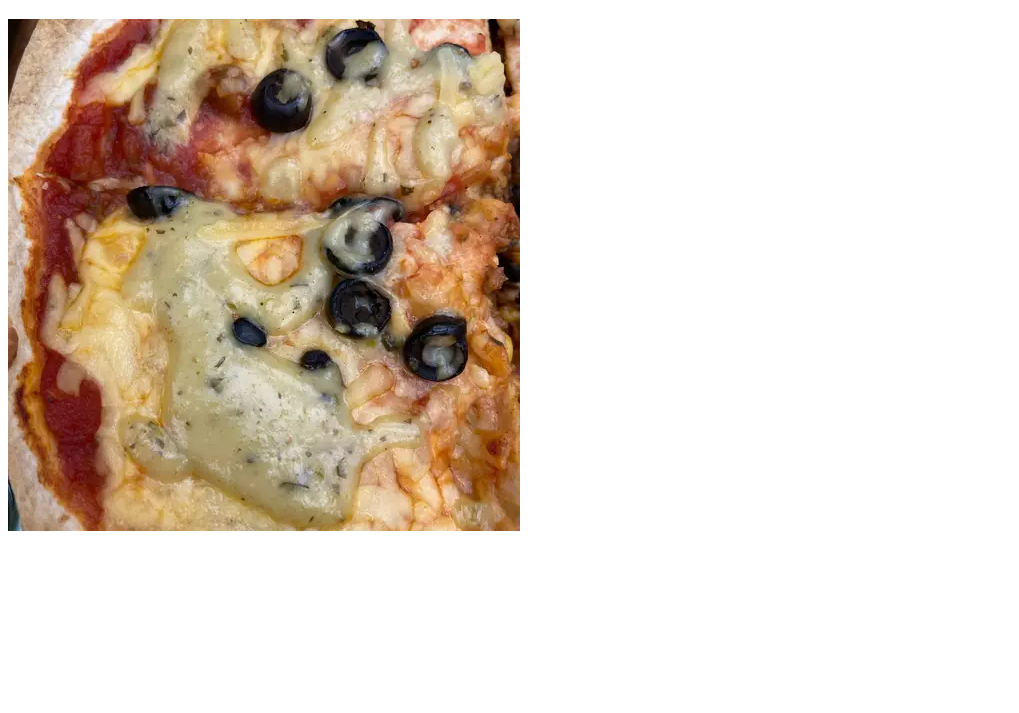
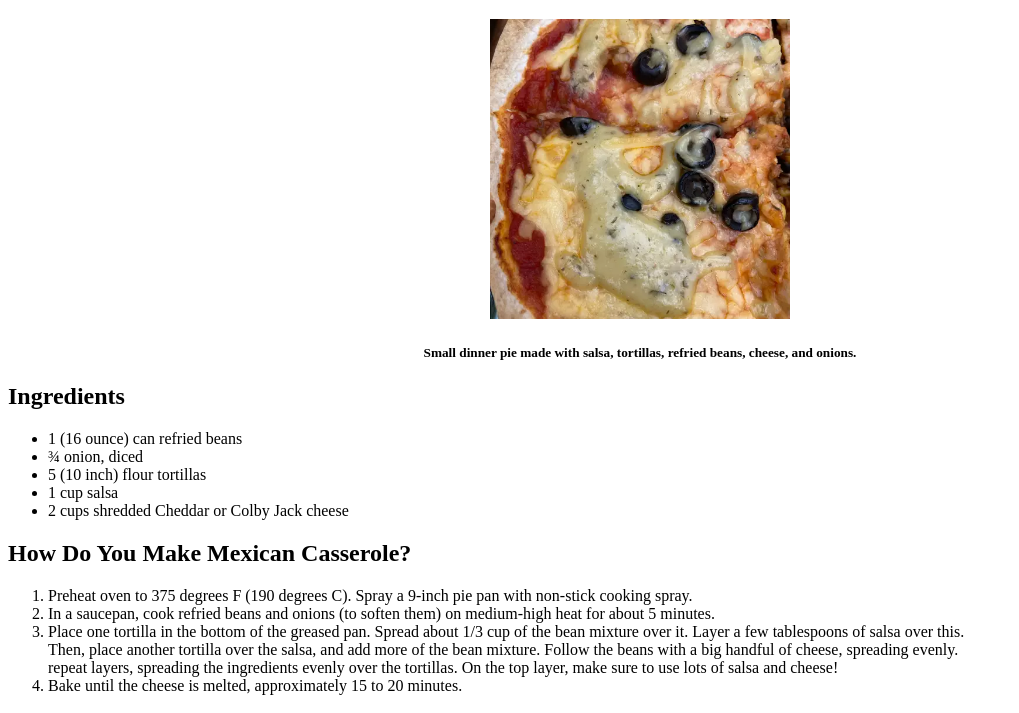
Before and after one commit to ErickMartins153/odin-recipes, a plain HTML site: page recipes/5-ingredient-mexican-casserole.html in a window 1280 px wide. Shown: the part 87-800 px from the top of the page, without its empty margins (0-1019 px from the left). Drawn offline with Linux system fonts and the light colour scheme.

Commit message:
Add content to Guacamole and Mexican casserole pages

```diff
--- a/recipes/5-ingredient-mexican-casserole.html
+++ b/recipes/5-ingredient-mexican-casserole.html
@@ -9,6 +9,44 @@
 <body>
     <center><a href="../index.html">Return to homepage</a></center>
     <h1>5-Ingredient Mexican Casserole</h1>
-    <img src="./recipes-images/5-ingredient-mexican-casserole.webp" alt="">
+    <center>
+        <img src="./recipes-images/5-ingredient-mexican-casserole.webp" alt="Mexican Casserole" height="300px">
+        <h5>Small dinner pie made with salsa, tortillas, refried beans, cheese, and onions.</h5>
+    </center>
+    <h2>Ingredients</h2>
+    <ul>
+        <li>1 (16 ounce) can refried beans</li>
+        <li>¾ onion, diced</li>
+        <li>5 (10 inch) flour tortillas</li>
+        <li>1 cup salsa</li>
+        <li>2 cups shredded Cheddar or Colby Jack cheese</li>
+    </ul>
+    <h2>How Do You Make Mexican Casserole?</h2>
+    <ol>
+        <li>
+            Preheat oven to 375 degrees F (190 degrees C). Spray a 9-inch pie pan with non-stick
+            cooking spray.
+        </li>
+        <li>In a saucepan, cook refried beans and onions (to soften them) on medium-high heat
+            for about 5 minutes.
+        </li>
+        <li>
+            Place one tortilla in the bottom of the greased pan. Spread about 1/3 cup of the
+            bean mixture over it. Layer a few tablespoons of salsa over this. <br> Then,
+            place another tortilla over the salsa, and add more of the bean mixture.
+            Follow the beans with a big handful of cheese, spreading evenly. <br> repeat layers,
+            spreading the ingredients evenly over the tortillas. On the top layer, make sure to
+            use lots of salsa and cheese!
+        </li>
+        <li>Bake until the cheese is melted, approximately 15 to 20 minutes.</li>
+
+    </ol>
+
+
+
+
+
+
+
 </body>
 </html>
```
Also changed, not shown: recipes/Guacamole.html (+29 -1 lines).
